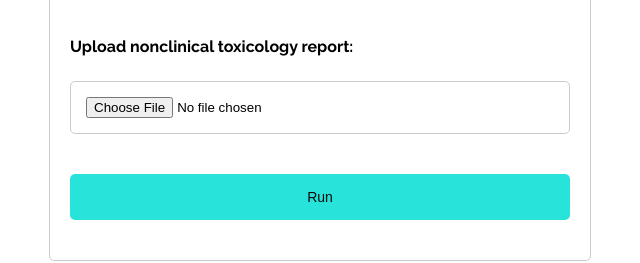
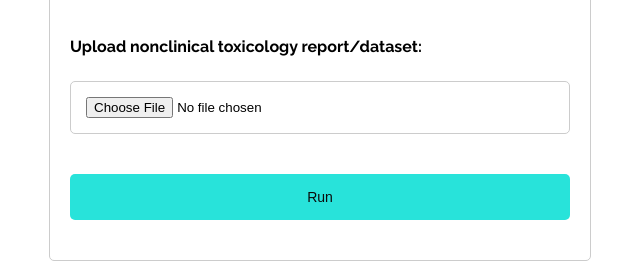
Before and after one commit to OmniTox-AI/ARTEMIS-Prototype, a plain HTML site: page index.html in a window 1280 px wide. Shown: the part 308-571 px from the top of the page, 320-960 px from the left. Drawn offline with Linux system fonts and the light colour scheme.

Commit message:
Update index.html

```diff
--- a/index.html
+++ b/index.html
@@ -106,7 +106,7 @@
 	<label for="molecule-upload">Upload molecule:</label>
         <input type="file" accept=".JSON" id="molecule-upload" name="molecule-upload">
 
-	<label for="report-upload">Upload nonclinical toxicology report:</label>
+	<label for="report-upload">Upload nonclinical toxicology report/dataset:</label>
         <input type="file" accept=".PDF" id="report-upload" name="report-upload">
 
         <button id="run-btn">Run</button>
```
